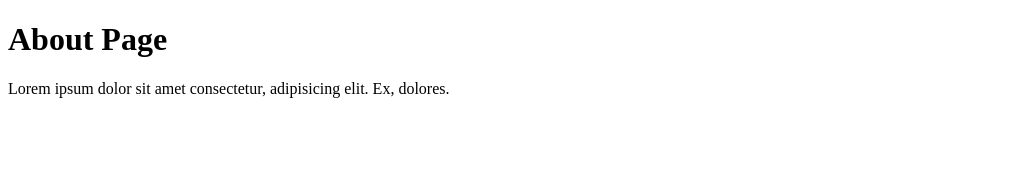
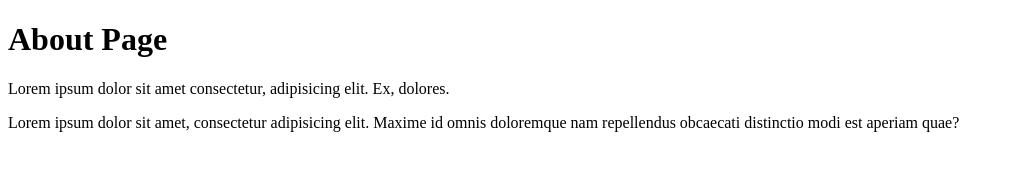
Before and after one commit to SuptoHossein/test, a plain HTML site: page about.html in a window 1280 px wide. Shown: the whole page, without its empty margins (0-1014 px from the left). Drawn offline with Linux system fonts and the light colour scheme.

Commit message:
update on Aboutpage

```diff
--- a/about.html
+++ b/about.html
@@ -9,5 +9,9 @@
 <body>
     <h1>About Page</h1>
     <p>Lorem ipsum dolor sit amet consectetur, adipisicing elit. Ex, dolores.</p>
+
+    <div class="alert">
+        <p>Lorem ipsum dolor sit amet, consectetur adipisicing elit. Maxime id omnis doloremque nam repellendus obcaecati distinctio modi est aperiam quae?</p>
+    </div>
 </body>
 </html>
```
